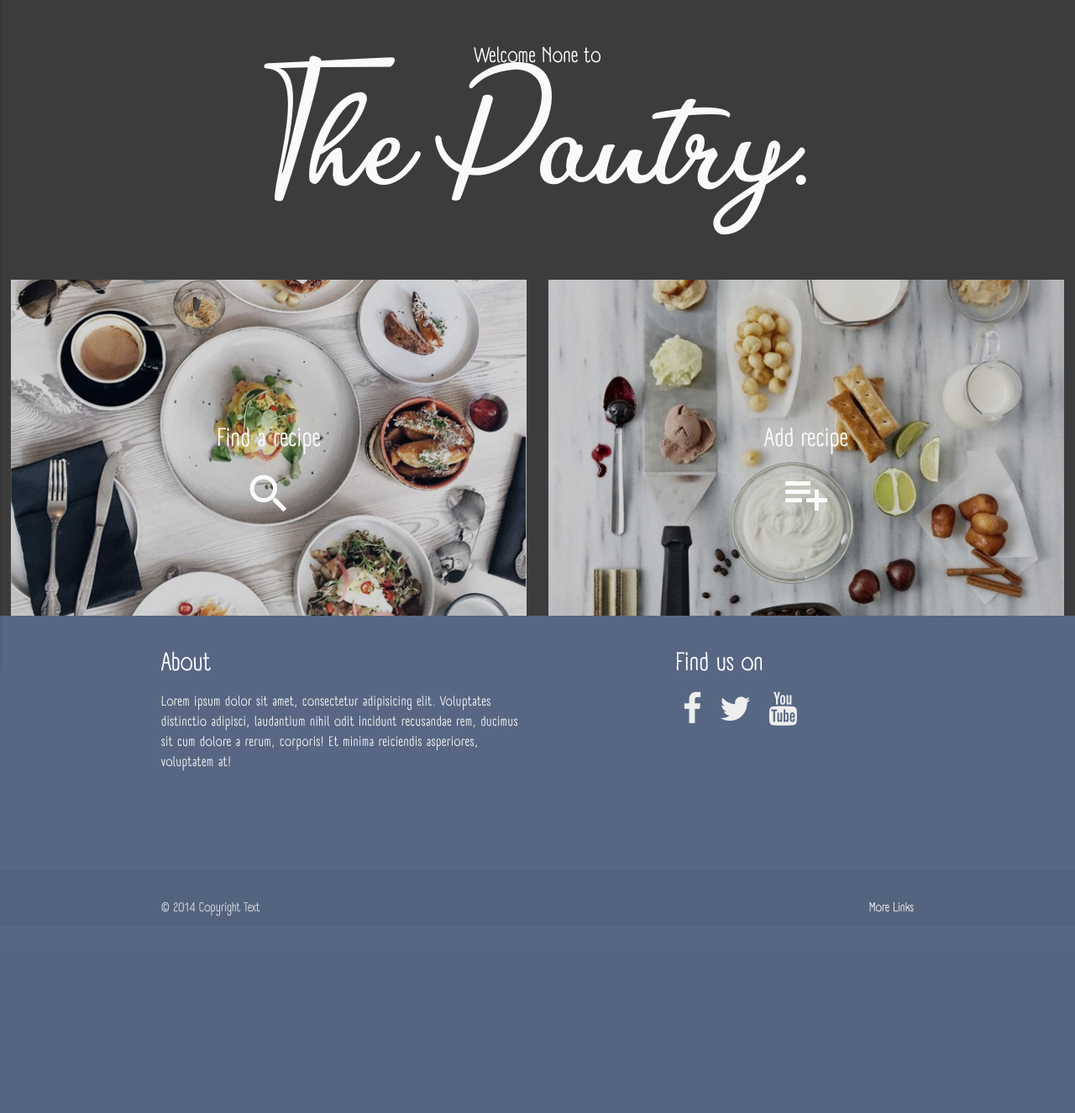
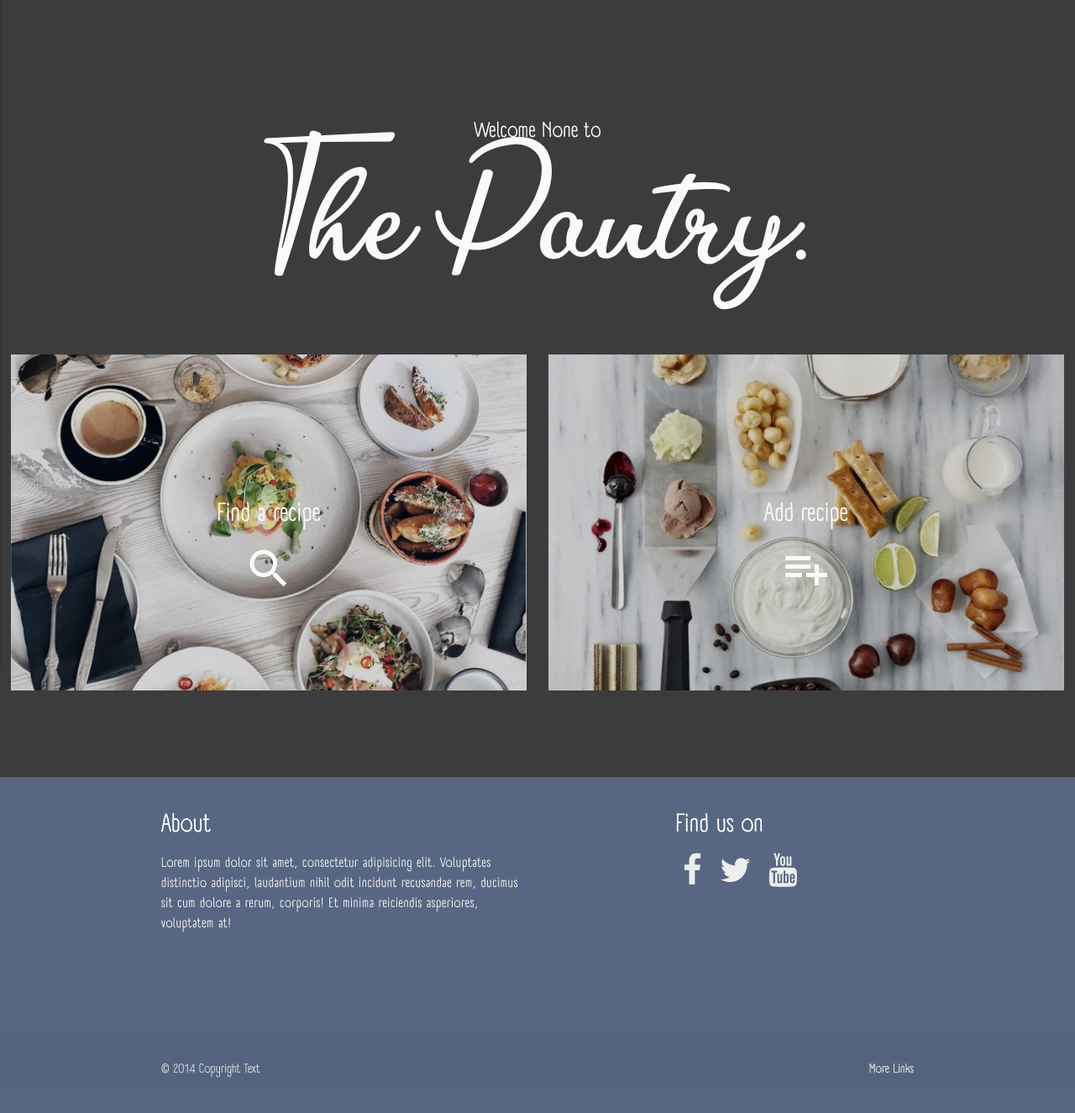
Before and after one commit to itoulou/cook-book, a Flask app: page /home in a window 1280 px wide. Shown: the part 64-1389 px from the top of the page at 84% size. Before the commit the page ends 1155 px from the top, so only its background shows below. Run offline with Flask 2, Linux system fonts and the light colour scheme; some libraries are stand-ins or nearby versions.

Commit message:
fixing styles on index and add and edit recipe pages

```diff
--- a/static/css/style.css
+++ b/static/css/style.css
@@ -196,6 +196,7 @@
     min-width: 100%;
     background-color: #3c3c3d;
     flex: 1 0 auto;
+    padding-top: 7%;
 }
 
 .container {
@@ -732,9 +733,7 @@
         font-size: 25px;
     }
     /*-----------------index.html*/
-    .container-base {
-        height: 110%;
-    }
+
     /*-----------------add+editrecipe.html*/
     .add-edit-form {
         width: 60%;
@@ -804,6 +803,11 @@
     .index-card span {
         font-size: 30px;
     }
+    .search-add-recipe {
+        width: 100%;
+        margin-bottom: 8% !important;
+    }
+
     .index-image-opacity:hover {
         background-color: rgba(0, 0, 0, 0.6);
     }
@@ -819,6 +823,7 @@
         font-size: 30px;
         padding-top: 2%;
         padding-bottom: 6%;
+        margin-bottom: 10%;
 
     }
     .add-edit-button:hover {
```
